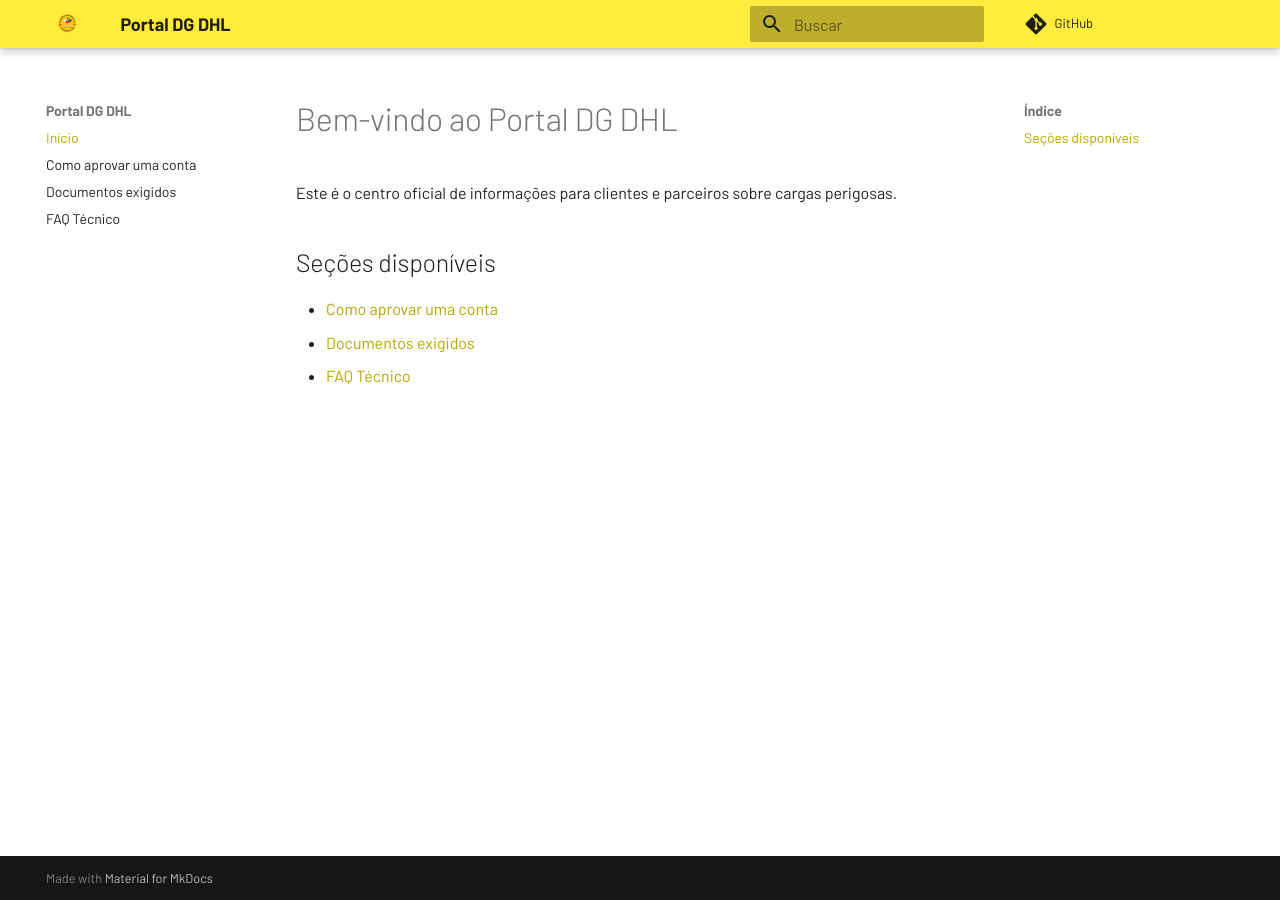
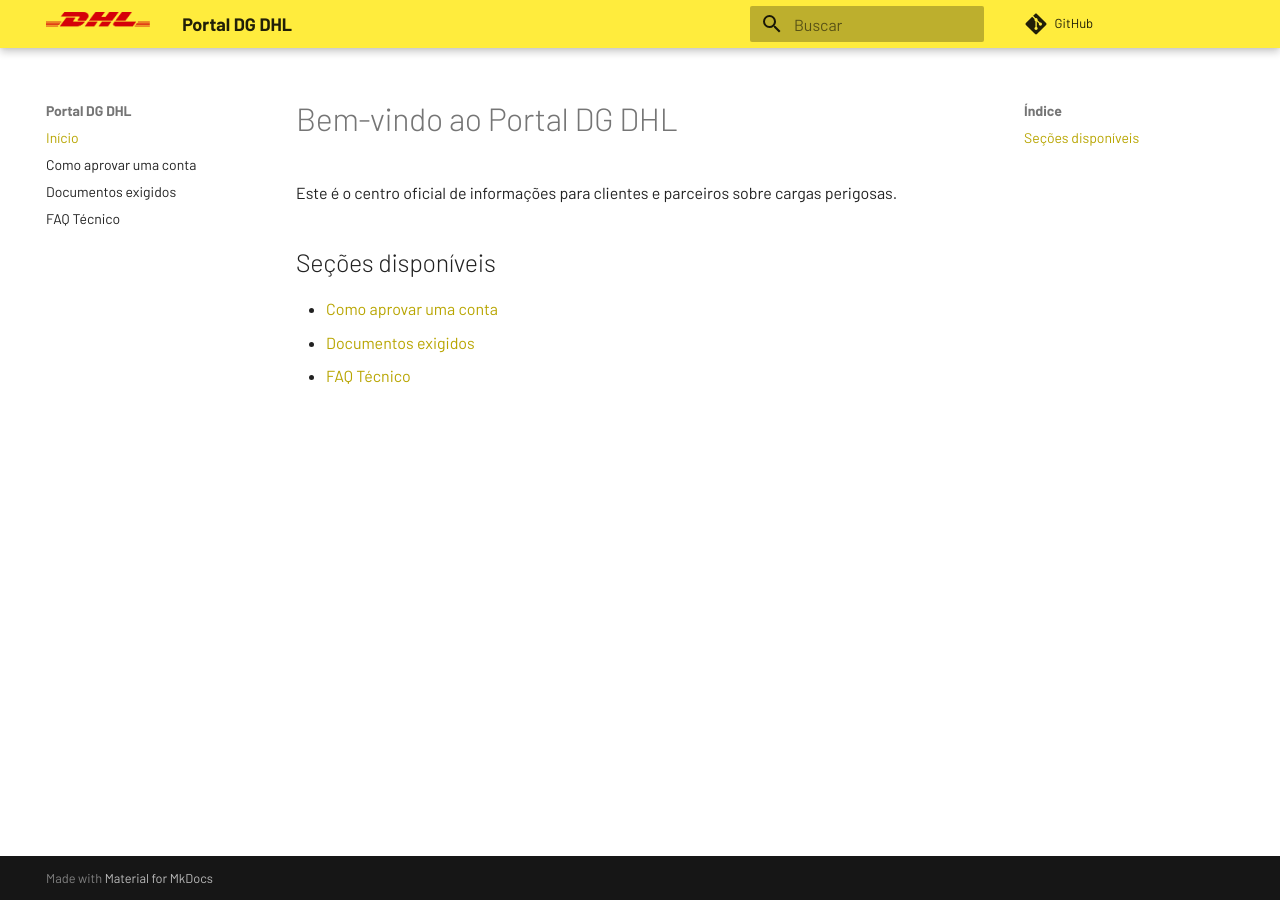
Before and after one commit to portaldangerousgoods/dpdhl, an MkDocs documentation site: the page built from docs/index.md, in a window 1280 px wide. Built offline with MkDocs 1.6.1 and Material for MkDocs 9.7.7, drawn with Linux system fonts in a browser that asks for light colours; comment, search, counter and statistics services are not loaded.

Commit message:
Update mkdocs.yml

```diff
--- a/mkdocs.yml
+++ b/mkdocs.yml
@@ -12,7 +12,7 @@
       primary: yellow
       accent: red
 
-  logo: docslogo.png
+  logo: logo-dhl.png
 
   font:
     text: "Barlow"
```
